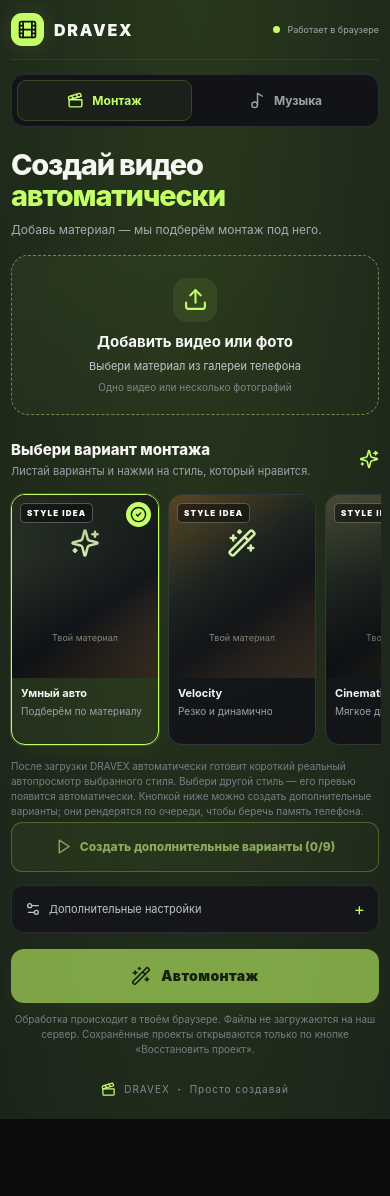
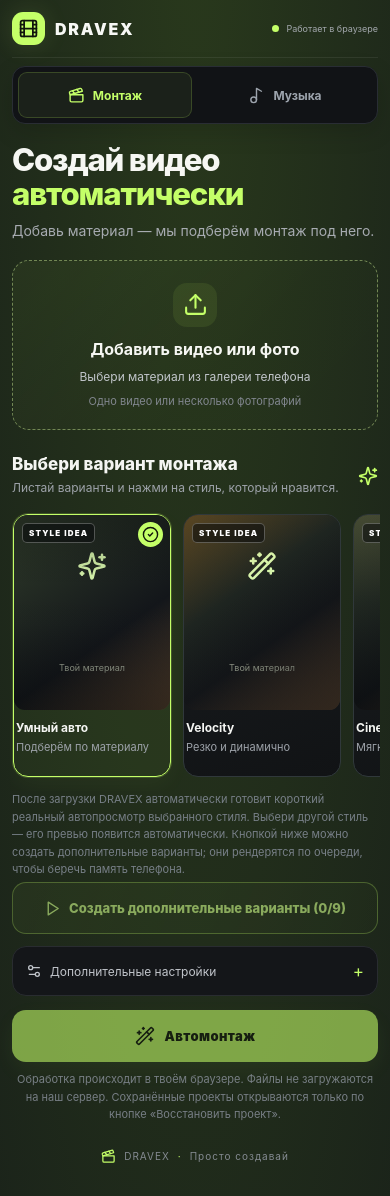
Before and after one commit to mlbbgame/dravex-ai-video-editor, a React (Vite) app: page / in a window 390 px wide. Before the commit the page ends 1119 px from the top, so only its background shows below. Built offline with nearby package versions, Linux system fonts and the light colour scheme.

Commit message:
Improve DRAVEX mobile editor layout and touch usability

```diff
--- a/src/styles.css
+++ b/src/styles.css
@@ -435,3 +435,171 @@ body {
 .dravex-frame-jump img { display: block; width: 100%; aspect-ratio: 16 / 9; object-fit: contain; background: #050607; }
 .dravex-frame-jump span { display: block; padding: 6px 3px; font-size: 10px; }
 .dravex-frame-jump:hover span, .dravex-frame-jump:focus-visible span { color: var(--accent); }
+
+
+/* DRAVEX mobile-first usability pass — October 2026.
+   Keep existing editor behavior; improve hierarchy, touch targets and wide-screen preview. */
+.dravex-app {
+  padding-inline: clamp(12px, 3vw, 24px);
+  padding-bottom: max(28px, env(safe-area-inset-bottom));
+}
+.dravex-header,
+.dravex-tabs {
+  width: min(100%, 760px);
+}
+.dravex-header { min-height: 64px; }
+.dravex-tabs {
+  position: sticky;
+  top: 0;
+  z-index: 20;
+  margin-top: 10px;
+  box-shadow: 0 8px 24px #00000024;
+  backdrop-filter: blur(16px);
+}
+.dravex-tabs button {
+  min-height: 46px;
+  font-size: 12px;
+}
+.dravex-main {
+  width: min(100%, 760px);
+}
+.dravex-intro {
+  margin-top: clamp(20px, 4vw, 32px);
+  margin-bottom: 18px;
+}
+.dravex-intro p {
+  max-width: 38rem;
+  font-size: 14px;
+}
+.dravex-upload {
+  min-height: 170px;
+  gap: 10px;
+  border-width: 1.5px;
+}
+.dravex-upload strong { font-size: 16px; }
+.dravex-upload > span:not(.dravex-upload-icon) { font-size: 12px; }
+.dravex-upload small { font-size: 11px; }
+.dravex-preview-card {
+  border-radius: 18px;
+  box-shadow: 0 12px 34px #00000024;
+}
+.dravex-preview {
+  width: 100%;
+  max-height: min(62vh, 560px);
+  min-height: 180px;
+}
+.dravex-file-row { padding: 13px 14px; }
+.dravex-file-row strong { font-size: 12px; }
+.dravex-file-row span { font-size: 11px; }
+.dravex-file-row button {
+  min-height: 40px;
+  padding: 9px 12px;
+  border: 1px solid #b8f45b38;
+  border-radius: 10px;
+  background: #b8f45b0b;
+  font-size: 12px;
+}
+.dravex-section-title {
+  align-items: center;
+  margin-top: 24px;
+  margin-bottom: 14px;
+}
+.dravex-section-title h2 { font-size: 17px; }
+.dravex-section-title p { font-size: 12px; line-height: 1.5; }
+.dravex-variant-rail {
+  gap: 12px;
+  padding: 3px 3px 14px;
+  scroll-snap-type: x mandatory;
+}
+.dravex-variant {
+  flex-basis: 166px;
+  border-radius: 15px;
+  scroll-snap-align: start;
+}
+.dravex-variant-preview {
+  min-height: 142px;
+  border-radius: 11px;
+}
+.dravex-variant-copy { padding: 10px 2px 2px; }
+.dravex-variant-copy strong { font-size: 12px; }
+.dravex-variant-copy small { font-size: 11px; line-height: 1.45; }
+.dravex-variant-hint,
+.dravex-privacy {
+  font-size: 11px;
+  line-height: 1.6;
+}
+.dravex-preview-action,
+.dravex-create {
+  min-height: 52px;
+  border-radius: 14px;
+  font-size: 13px;
+  touch-action: manipulation;
+}
+.dravex-preview-action { width: 100%; }
+.dravex-more {
+  margin-top: 12px;
+  border-radius: 14px;
+}
+.dravex-more summary {
+  min-height: 48px;
+  font-size: 12px;
+}
+.dravex-more-content { gap: 14px; padding-inline: 14px; }
+.dravex-duration,
+.dravex-music,
+.dravex-volume { font-size: 11px; }
+.dravex-duration select,
+.dravex-music button { min-height: 44px; font-size: 11px; }
+.dravex-project-actions button { min-height: 44px; font-size: 11px; }
+.dravex-create { margin-top: 14px; }
+.dravex-result { padding: clamp(12px, 2.5vw, 20px); }
+.dravex-output { max-height: min(68vh, 680px); }
+.dravex-result-actions a,
+.dravex-result-actions button { min-height: 46px; font-size: 12px; }
+.dravex-image-grid {
+  grid-template-columns: repeat(auto-fill, minmax(100px, 1fr));
+  gap: 9px;
+  max-height: 360px;
+}
+.dravex-image-thumb img { height: 128px; }
+.dravex-image-tools button { width: 32px; height: 32px; }
+.dravex-footer { padding-bottom: 4px; }
+
+/* Music studio controls remain comfortable on narrow Android screens. */
+.dravex-music-hero h1 { line-height: 1.08; }
+.dravex-music-search input { min-height: 42px; }
+.dravex-music-categories button { min-height: 38px; font-size: 11px; }
+.dravex-track-card > button { min-height: 42px; font-size: 11px; }
+.dravex-current-track audio { width: 100%; }
+
+/* Wider screens use the available space without making reading lines too long. */
+@media (min-width: 760px) {
+  .dravex-header { height: 72px; }
+  .dravex-tabs { margin-top: 14px; }
+  .dravex-intro h1 { font-size: clamp(36px, 4vw, 48px); }
+  .dravex-upload { min-height: 190px; }
+  .dravex-preview { max-height: min(70vh, 620px); }
+  .dravex-variant { flex-basis: 176px; }
+  .dravex-variant-preview { min-height: 156px; }
+  .dravex-more-content { grid-template-columns: repeat(2, minmax(0, 1fr)); }
+}
+@media (max-width: 420px) {
+  .dravex-app { padding-inline: 12px; }
+  .dravex-header { height: 58px; min-height: 58px; }
+  .dravex-tabs { margin-top: 8px; }
+  .dravex-intro h1 { font-size: clamp(28px, 8vw, 34px); }
+  .dravex-preview { min-height: 160px; max-height: 54vh; }
+  .dravex-variant { flex-basis: min(158px, 44vw); }
+  .dravex-variant-preview { min-height: 124px; }
+  .dravex-more-content { gap: 12px; }
+  .dravex-result-actions { flex-direction: column; }
+  .dravex-result-actions a,
+  .dravex-result-actions button { width: 100%; }
+}
+@media (prefers-reduced-motion: reduce) {
+  .dravex-tabs,
+  .dravex-preview-card,
+  .dravex-variant,
+  .dravex-preview-action,
+  .dravex-create { scroll-behavior: auto; transition: none; }
+}
```
